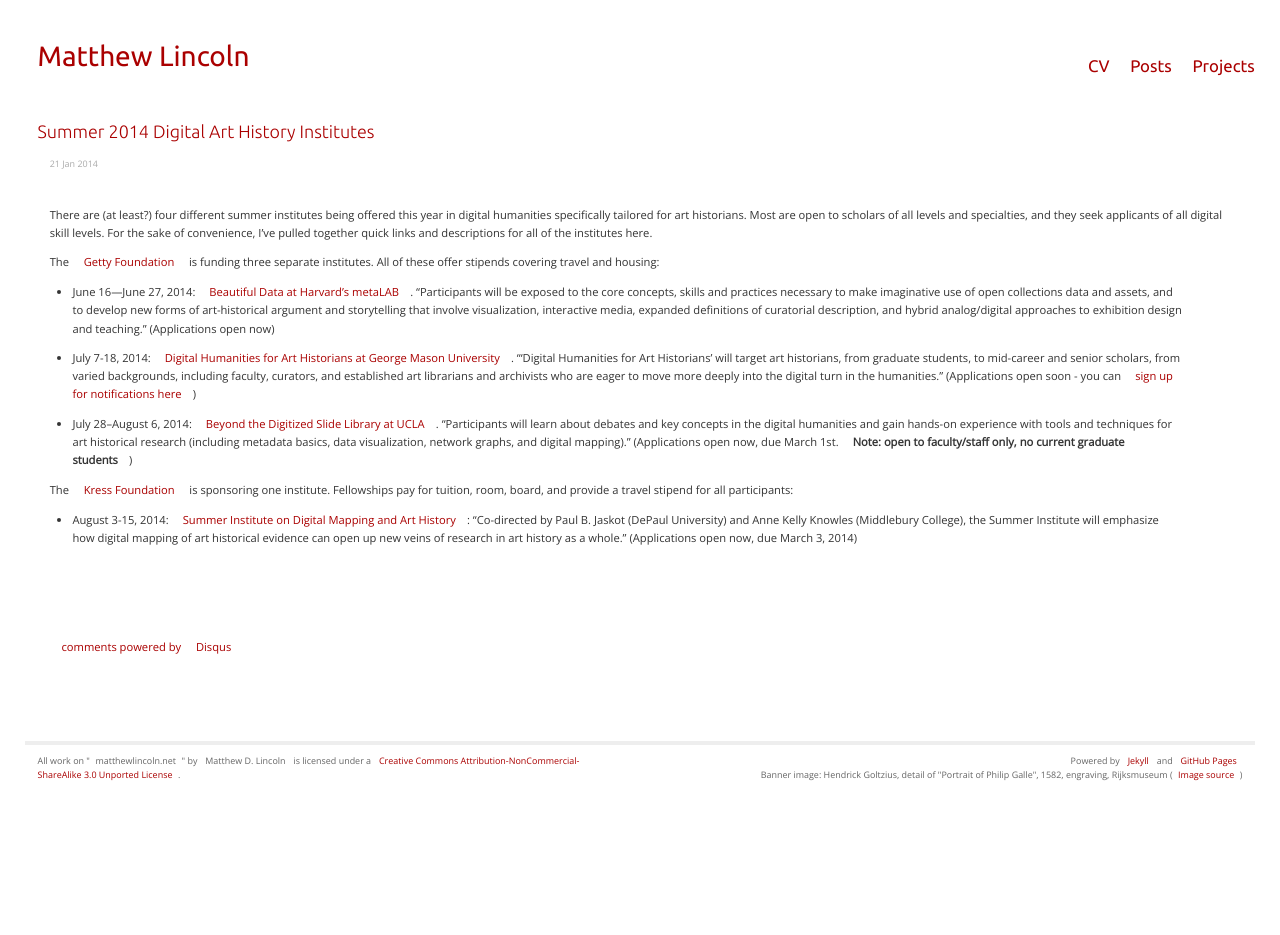
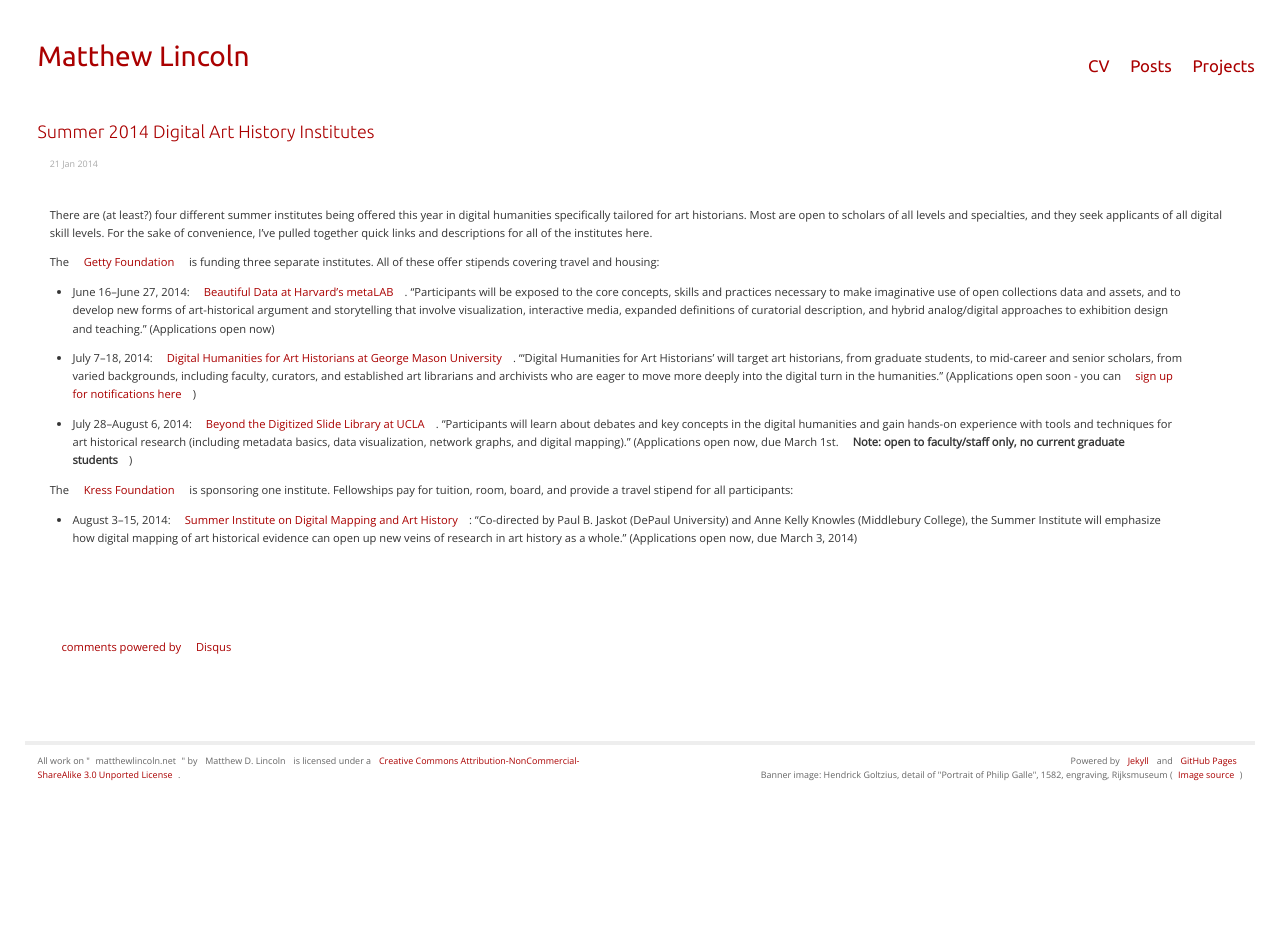
Before and after one commit to mdlincoln/mdlincoln.github.io, a Jekyll site: the page built from _posts/2014-01-21-summer-2014-digital-art-history-institutes.md, in a window 1280 px wide. Built offline with Jekyll 4.4.1, drawn with Linux system fonts in a browser that asks for light colours; comment, search, counter and statistics services are not loaded.

Commit message:
Fix hyphens

```diff
--- a/_posts/2014-01-21-summer-2014-digital-art-history-institutes.md
+++ b/_posts/2014-01-21-summer-2014-digital-art-history-institutes.md
@@ -14,11 +14,11 @@
 
 The [Getty Foundation](http://www.getty.edu/foundation/) is funding three separate institutes. All of these offer stipends covering travel and housing:
 
-- June 16—June 27, 2014: [Beautiful Data at Harvard's metaLAB](http://metalab.harvard.edu/2014/01/beautiful-data-a-summer-institute-for-telling-stories-with-open-art-collections/). "Participants will be exposed to the core concepts, skills and practices necessary to make imaginative use of open collections data and assets, and to develop new forms of art-historical argument and storytelling that involve visualization, interactive media, expanded definitions of curatorial description, and hybrid analog/digital approaches to exhibition design and teaching." (Applications open now)
-- July 7-18, 2014: [Digital Humanities for Art Historians at George Mason University](http://chnm.gmu.edu/news/getty-foundation-funds-a-digital-humanities-summer-institute-for-art-historians-at-rrchnm/). "'Digital Humanities for Art Historians' will target art historians, from graduate students, to mid-career and senior scholars, from varied backgrounds, including faculty, curators, and established art librarians and archivists who are eager to move more deeply into the digital turn in the humanities." (Applications open soon - you can [sign up for notifications here](http://chnm.gmu.edu/digital-humanities-for-art-historians-getty-foundation-2014-summer-institute/))
-- July 28–August 6, 2014: [Beyond the Digitized Slide Library at UCLA](http://www.humanities.ucla.edu/getty/). "Participants will learn about debates and key concepts in the digital humanities and gain hands-on experience with tools and techniques for art historical research (including metadata basics, data visualization, network graphs, and digital mapping)." (Applications open now, due March 1st. **Note: open to faculty/staff only, no current graduate students**)
+- June 16--June 27, 2014: [Beautiful Data at Harvard's metaLAB](http://metalab.harvard.edu/2014/01/beautiful-data-a-summer-institute-for-telling-stories-with-open-art-collections/). "Participants will be exposed to the core concepts, skills and practices necessary to make imaginative use of open collections data and assets, and to develop new forms of art-historical argument and storytelling that involve visualization, interactive media, expanded definitions of curatorial description, and hybrid analog/digital approaches to exhibition design and teaching." (Applications open now)
+- July 7--18, 2014: [Digital Humanities for Art Historians at George Mason University](http://chnm.gmu.edu/news/getty-foundation-funds-a-digital-humanities-summer-institute-for-art-historians-at-rrchnm/). "'Digital Humanities for Art Historians' will target art historians, from graduate students, to mid-career and senior scholars, from varied backgrounds, including faculty, curators, and established art librarians and archivists who are eager to move more deeply into the digital turn in the humanities." (Applications open soon - you can [sign up for notifications here](http://chnm.gmu.edu/digital-humanities-for-art-historians-getty-foundation-2014-summer-institute/))
+- July 28--August 6, 2014: [Beyond the Digitized Slide Library at UCLA](http://www.humanities.ucla.edu/getty/). "Participants will learn about debates and key concepts in the digital humanities and gain hands-on experience with tools and techniques for art historical research (including metadata basics, data visualization, network graphs, and digital mapping)." (Applications open now, due March 1st. **Note: open to faculty/staff only, no current graduate students**)
 
 The [Kress Foundation](http://www.kressfoundation.org/) is sponsoring one institute.
 Fellowships pay for tuition, room, board, and provide a travel stipend for all participants:
 
-- August 3-15, 2014: [Summer Institute on Digital Mapping and Art History](http://www.kressfoundation.org/news/Article.aspx?id=35544&blogid=132): "Co-directed by Paul B. Jaskot (DePaul University) and Anne Kelly Knowles (Middlebury College), the Summer Institute will emphasize how digital mapping of art historical evidence can open up new veins of research in art history as a whole." (Applications open now, due March 3, 2014)
+- August 3--15, 2014: [Summer Institute on Digital Mapping and Art History](http://www.kressfoundation.org/news/Article.aspx?id=35544&blogid=132): "Co-directed by Paul B. Jaskot (DePaul University) and Anne Kelly Knowles (Middlebury College), the Summer Institute will emphasize how digital mapping of art historical evidence can open up new veins of research in art history as a whole." (Applications open now, due March 3, 2014)
```
